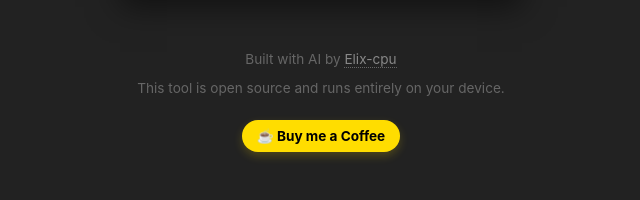
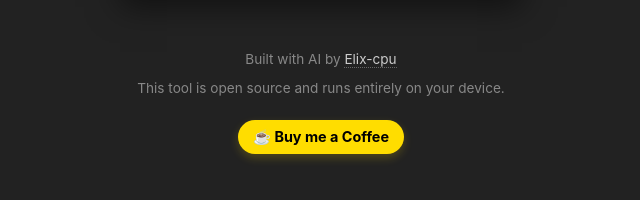
Before and after one commit to Elix-cpu/grid-making-tool, a plain HTML site: page grid art tool/index.html in a window 1280 px wide. Shown: the part 732-932 px from the top of the page, 319-959 px from the left. Drawn offline with Linux system fonts and the light colour scheme.

Commit message:
Enhance footer and button styles in index.html
Updated footer styling and improved button design.

```diff
--- a/grid art tool/index.html
+++ b/grid art tool/index.html
@@ -123,15 +123,45 @@
 
         .hint { color: #888; font-size: 0.8rem; margin-top: 10px; font-style: italic; text-align: center;}
 
-        /* FOOTER STYLING (NEW) */
+       /* FOOTER STYLING (FIXED) */
         footer {
-            margin-top: auto; /* Push to bottom */
-            padding-top: 40px;
-            color: #666;
+            margin-top: 40px; /* Space between canvas and footer */
+            padding-bottom: 40px; /* Space at the very bottom */
+            color: #888;
             font-size: 0.85rem;
+            width: 100%;
+            text-align: center;
         }
-        footer a { color: #888; text-decoration: none; border-bottom: 1px dotted #666; transition: 0.2s;}
-        footer a:hover { color: white; border-bottom: 1px solid white;}
+
+        footer a {
+            color: #ccc;
+            text-decoration: none;
+            border-bottom: 1px dotted #666;
+            transition: 0.2s;
+        }
+        footer a:hover {
+            color: white;
+            border-bottom: 1px solid white;
+        }
+
+        .coffee-btn {
+            background: #FFDD00;
+            color: black !important;
+            padding: 10px 20px; /* Bigger touch target */
+            border-radius: 25px;
+            font-weight: bold;
+            text-decoration: none !important;
+            border: none !important;
+            display: inline-block;
+            margin-top: 15px;
+            box-shadow: 0 4px 10px rgba(255, 221, 0, 0.2);
+            font-size: 0.9rem;
+        }
+        .coffee-btn:hover {
+            transform: translateY(-2px);
+            box-shadow: 0 6px 15px rgba(255, 221, 0, 0.3);
+            background: #ffe600;
+        }
 
         .coffee-btn {
             background: #FFDD00;
```
